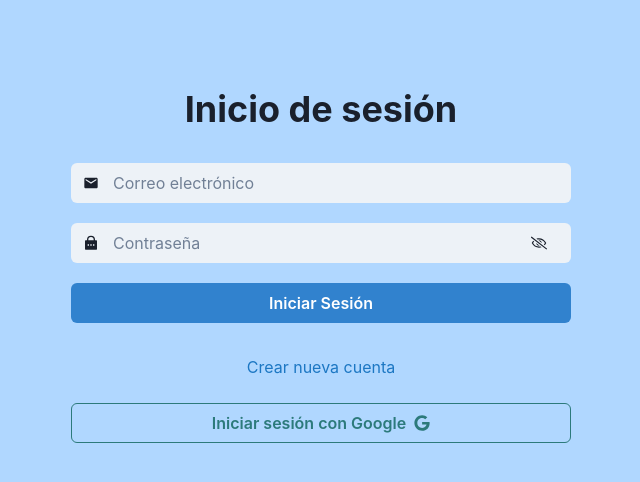
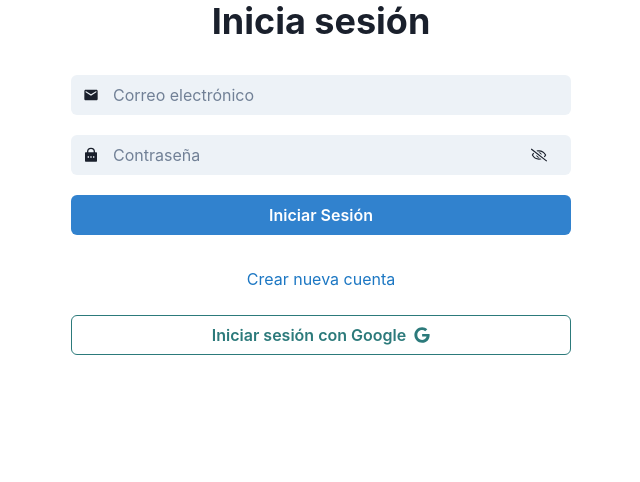
Before and after one commit to MAKAIABootcamp/reservaClick-project-frontend-6, a React (Vite) app: page /login in a window 1280 px wide. Shown: the top 482 px of the page, without its empty margins (319-959 px from the left). Built offline with nearby package versions, Linux system fonts and the light colour scheme; no server answers; a web font is replaced by a local one.

Commit message:
agregando estilos iniciales al login, cambiando background color

```diff
--- a/src/main.scss
+++ b/src/main.scss
@@ -4,7 +4,7 @@ body {
   margin: 0;
   padding: 0;
   box-sizing: border-box;
-  background-color: $blue-background !important;
+  // background-color: $blue-background !important;
 }
 
 .spinner_container {
--- a/src/pages/login/Login.jsx
+++ b/src/pages/login/Login.jsx
@@ -18,12 +18,10 @@ import {
   InputGroup,
   FormControl,
   FormErrorMessage,
-  FormLabel,
 } from '@chakra-ui/react';
 import { FaRegEye, FaRegEyeSlash } from 'react-icons/fa';
 import { FaGoogle } from 'react-icons/fa';
 import { FaFacebook } from 'react-icons/fa';
-// import { MdOutlinePhoneAndroid } from 'react-icons/md';
 import { MdEmail } from 'react-icons/md';
 import { RiLockPasswordFill } from 'react-icons/ri';
 
@@ -67,10 +65,12 @@ const Login = () => {
   };
 
   return (
-    <main className='main_container'>
-      <br />
-      <Heading>Inicio de sesión</Heading>
-      <form className='main_container__form' onSubmit={formik.handleSubmit}>
+    <main className='main_login_container'>
+      <Heading>Inicia sesión</Heading>
+      <form
+        className='main_login_container__form'
+        onSubmit={formik.handleSubmit}
+      >
         <Stack spacing={5}>
           <FormControl isInvalid={formik.errors.email}>
             <InputGroup>
--- a/src/pages/login/login.scss
+++ b/src/pages/login/login.scss
@@ -0,0 +1,18 @@
+@import '../../variables';
+
+.main_login_container {
+  display: flex;
+  flex-direction: column;
+  justify-content: center;
+  align-items: center;
+
+  &__form {
+    display: flex;
+    flex-direction: column;
+    margin: 2em 0 2em 0;
+  }
+
+  p {
+    color: $blue-link;
+  }
+}
```
